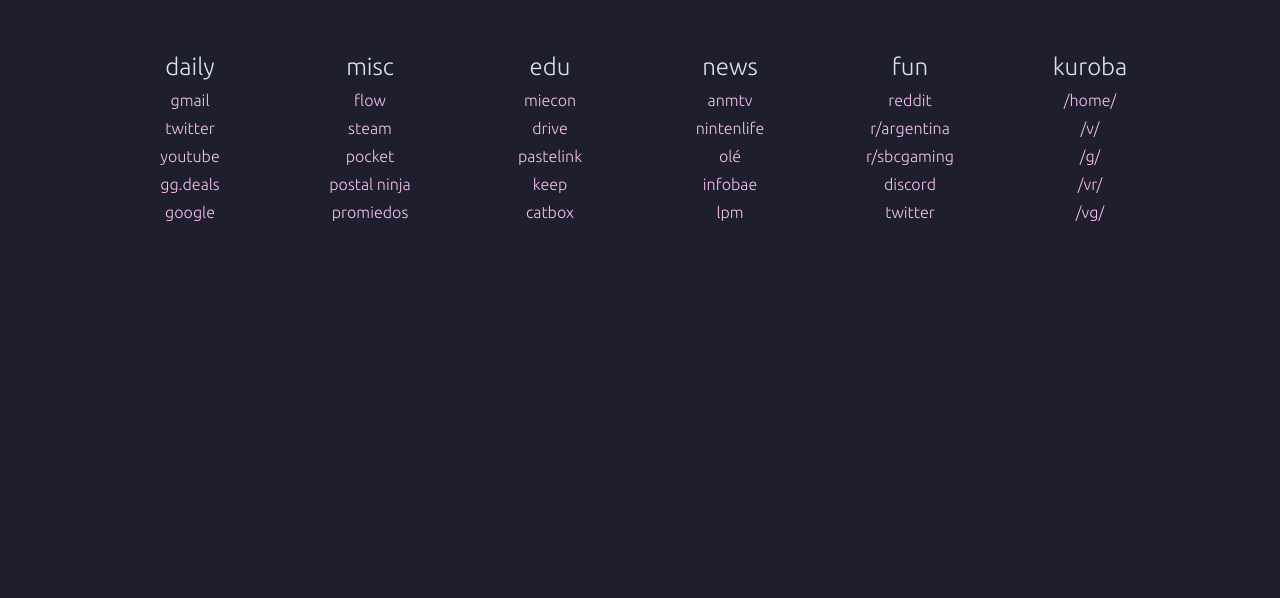
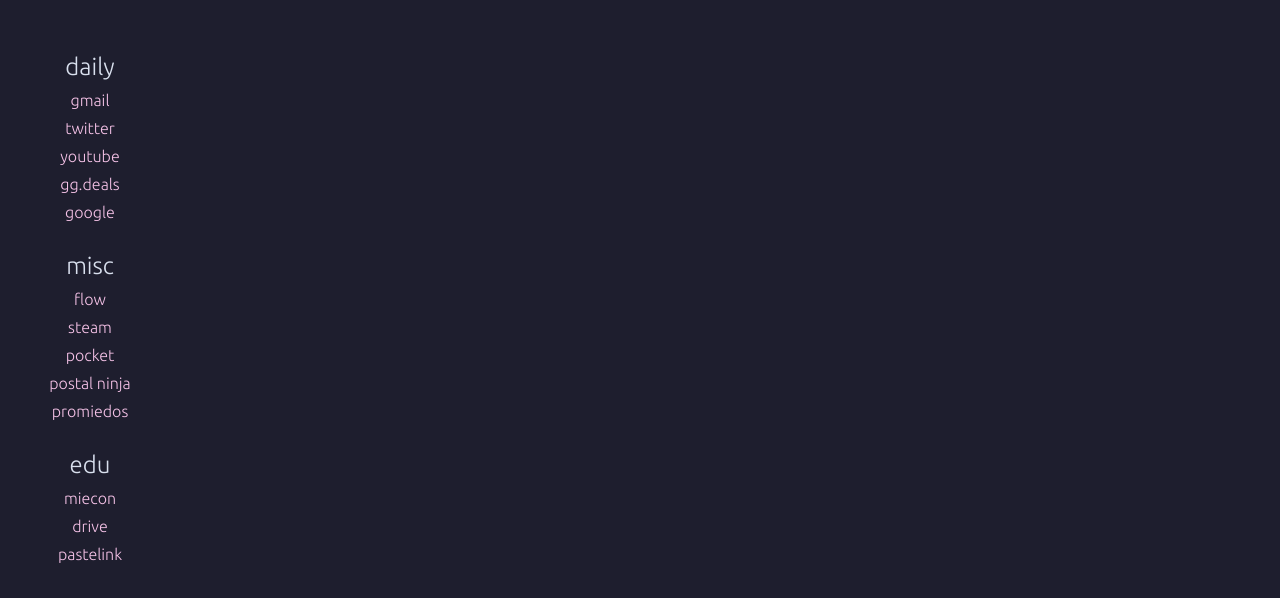
Before and after one commit to Snakeeater97/Snakeeater97.github.io, a plain HTML site: page index.html in a window 1280 px wide. Shown: the part 183-781 px from the top of the page. Drawn offline with Linux system fonts and the light colour scheme; no server answers.

Commit message:
Update style.css

```diff
--- a/style.css
+++ b/style.css
@@ -1,15 +1,17 @@
 @import url('https://fonts.googleapis.com/css2?family=Press+Start+2P&display=swap');
 @import url('https://fonts.googleapis.com/css2?family=Bebas+Neue&display=swap');
 @import url('https://fonts.googleapis.com/css2?family=Ubuntu:wght@300&display=swap');
+
 :root {
     --color-bg: #1E1E2E;
     --color-fg: #D9E0EE;
     --color-link: #F5C2E7;
     --color-link-visited: #F5C2E7;
-    --color-link-hover: #FF79C6 ;
+    --color-link-hover: #FF79C6;
 }
 
-html, body {
+html,
+body {
     background: var(--color-bg);
     color: var(--color-fg);
     font-family: "Ubuntu";
@@ -23,26 +25,27 @@ html, body {
     border-radius: 12px;
     border-style: solid;
     border-color: #FF79C6;
-
 }
 
 .container {
     display: grid;
-  grid-template-columns: 1fr 460px 600px 1fr;
+    grid-template-columns: 1fr;
     grid-template-areas:
-    ". left right .";
-  column-gap: 80px;
+        "left"
+        "right";
     justify-items: center;
     align-items: center;
-  min-height: 100%;
+    height: 100vh;
 }
 
-
-
 .right-container {
-  grid-area: left;
-  height: 50%;
+    grid-area: right;
+    display: flex;
+    flex-direction: column;
+    justify-content: space-between;
+    height: 100%;
     width: 100%;
+    padding: 0 20px;
 }
 
 .gif img {
@@ -61,12 +64,13 @@ html, body {
 .category {
     display: flex;
     flex-direction: column;
+    align-items: center;
     width: 180px;
 }
 
 .bookmarks {
-  display: flex;
-  justify-content: center;
+    flex-grow: 1;
+    overflow-y: auto;
 }
 
 .links {
@@ -84,7 +88,7 @@ html, body {
 li {
     font-size: 16px;
     list-style-type: none;
-  padding: 5px
+    padding: 5px;
 }
 
 a:link {
@@ -120,7 +124,6 @@ a:hover {
 }
 
 #Date {
-
     font-family: 'Bebas Neue';
     font-size: 40px;
 }
```
Lines whose indentation alone changed are shown as unchanged.
